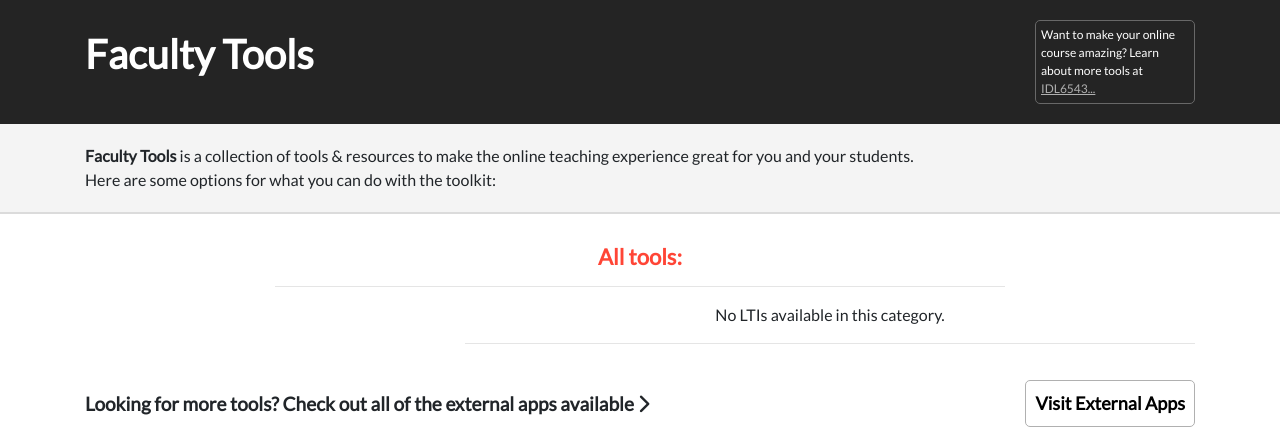
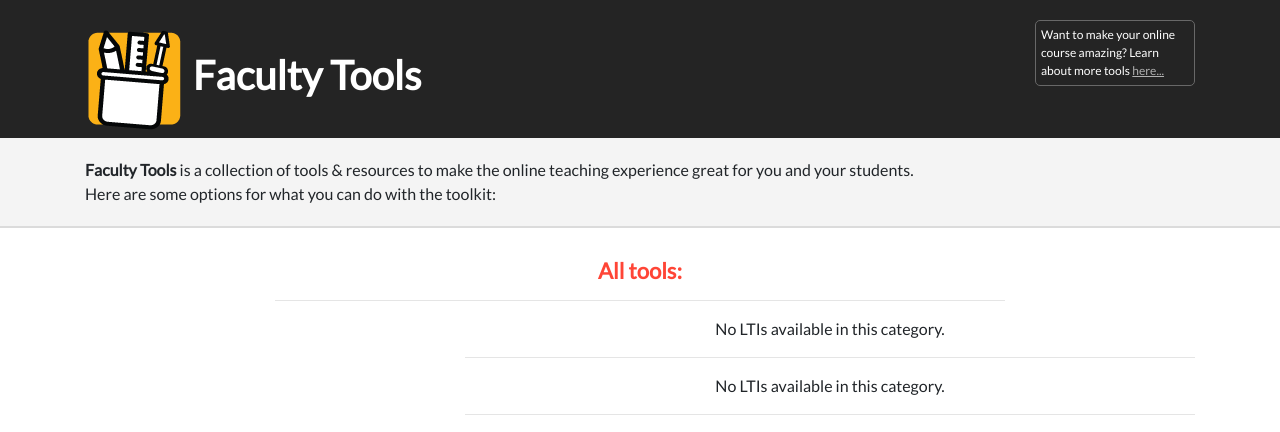
Before and after one commit to ucfopen/faculty-tools, a Flask app: template templates/main_template.html in a window 1280 px wide. Shown: the top 432 px of the page. Run offline with Flask 2, Linux system fonts and the light colour scheme; the template is opened without the code that fills it, so the values that code supplies are empty; parts of the project's set-up code (start-up, migrations or seed data) failed here and were passed over; some libraries are stand-ins or nearby versions.

Commit message:
Adding categories

```diff
--- a/lti.py
+++ b/lti.py
@@ -206,11 +206,16 @@ def index(lti=lti):
             'If this error persists please contact ***REMOVED***.'
         ))
 
-    lti_list = get_lti_list(ltis_json_list)
+    # course_tool_lti_list = get_lti_list(ltis_json_list, "Course Tool")
+    # assignment_lti_list = get_lti_list(ltis_json_list, "Rich Content Editor")
+    # rce_lti_list = get_lti_list(ltis_json_list, "Rich Content Editor")
 
     return render_template(
         'main_template.html',
         ltis=lti_list,
+        course_tool_lti_list = get_lti_list(ltis_json_list, "Course Tool"),
+        assignment_lti_list = get_lti_list(ltis_json_list, "Rich Content Editor"),
+        rce_lti_list = get_lti_list(ltis_json_list, "Rich Content Editor"),
         course=session['course_id']
     )
 
@@ -614,7 +619,7 @@ def get_sessionless_url(lti_id, is_course_nav, lti=lti):
 
 
 # utils
-def get_lti_list(ltis_json_list):
+def get_lti_list(ltis_json_list, category):
     lti_list = []
     json_data = None
     # load our white list
@@ -644,7 +649,7 @@ def get_lti_list(ltis_json_list):
 
         # get the id from the lti
         for lti_obj in ltis_json_list:
-            if lti_obj['name'] != data['name'] or 'none' in data['filter_by']:
+            if lti_obj['name'] != data['name'] or 'none' in data['filter_by'] or category != lti_obj['category']:
                 continue
 
             sessionless_launch_url = None
@@ -720,7 +725,8 @@ def get_lti_list(ltis_json_list):
                 'logo': data['logo'],
                 'filter_by': data['filter_by'],
                 'is_launchable': data['is_launchable'],
-                'docs_url': data['docs_url']
+                'docs_url': data['docs_url'],
+                'category': data['category']
             })
 
     return lti_list
--- a/templates/base.html
+++ b/templates/base.html
@@ -27,11 +27,11 @@
 			<div class="row">
 				<div class="col-md-5 col-sm-5">
 
-					<h1>Faculty Tools</h1>
+					<h1><img src="{{ url_for('static', filename='img/faculty_tools_icon.png') }}" /> Faculty Tools</h1>
 
 				</div>
 				<div class="col-md-2 col-sm-2 ml-auto" id="intro-blurb">
-					<p>Want to make your online course amazing? Learn about more tools at <a href="https://***REMOVED***/" target="_blank">IDL6543...</a></p>
+					<p>Want to make your online course amazing? Learn about more tools <a href="https://***REMOVED***/" target="_blank">here... </a></p>
 				</div>
 			</div>
 		</div>
--- a/templates/main_template.html
+++ b/templates/main_template.html
@@ -11,7 +11,18 @@
 		</div>
 	</div>
 
-	{% include 'lti_list.html' %}
+
+    {% with ltis=course_tool_lti_list %}
+        {% include 'lti_list.html' %}
+    {% endwith %}
+
+	{% with ltis=assignment_lti_list %}
+        {% include 'lti_list.html' %}
+    {% endwith %}
+
+    {% with ltis=rce_lti_list %}
+        {% include 'lti_list.html' %}
+    {% endwith %}
 
 {% endblock content %}
 <!-- Extra div is open. closed in base.html -->
```
Also changed, not shown: static/img/faculty_tools_icon.png (added).
